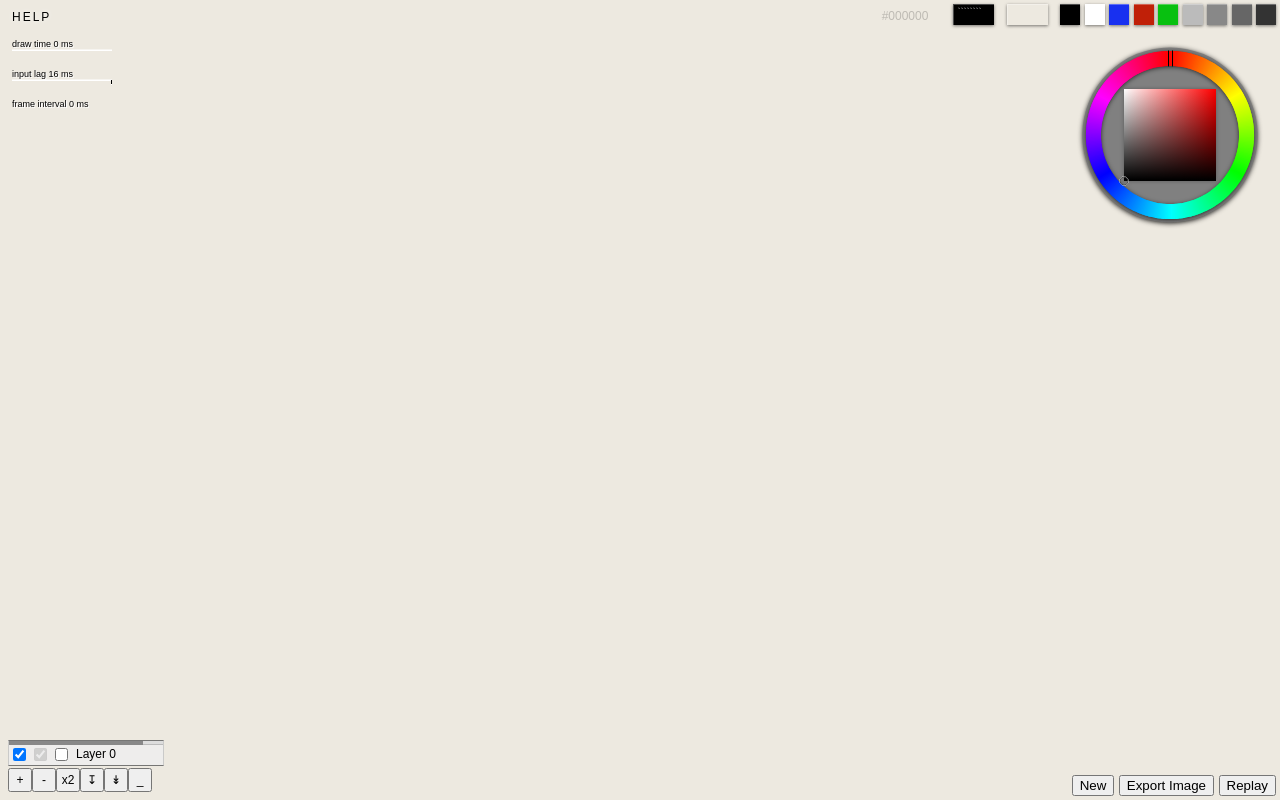
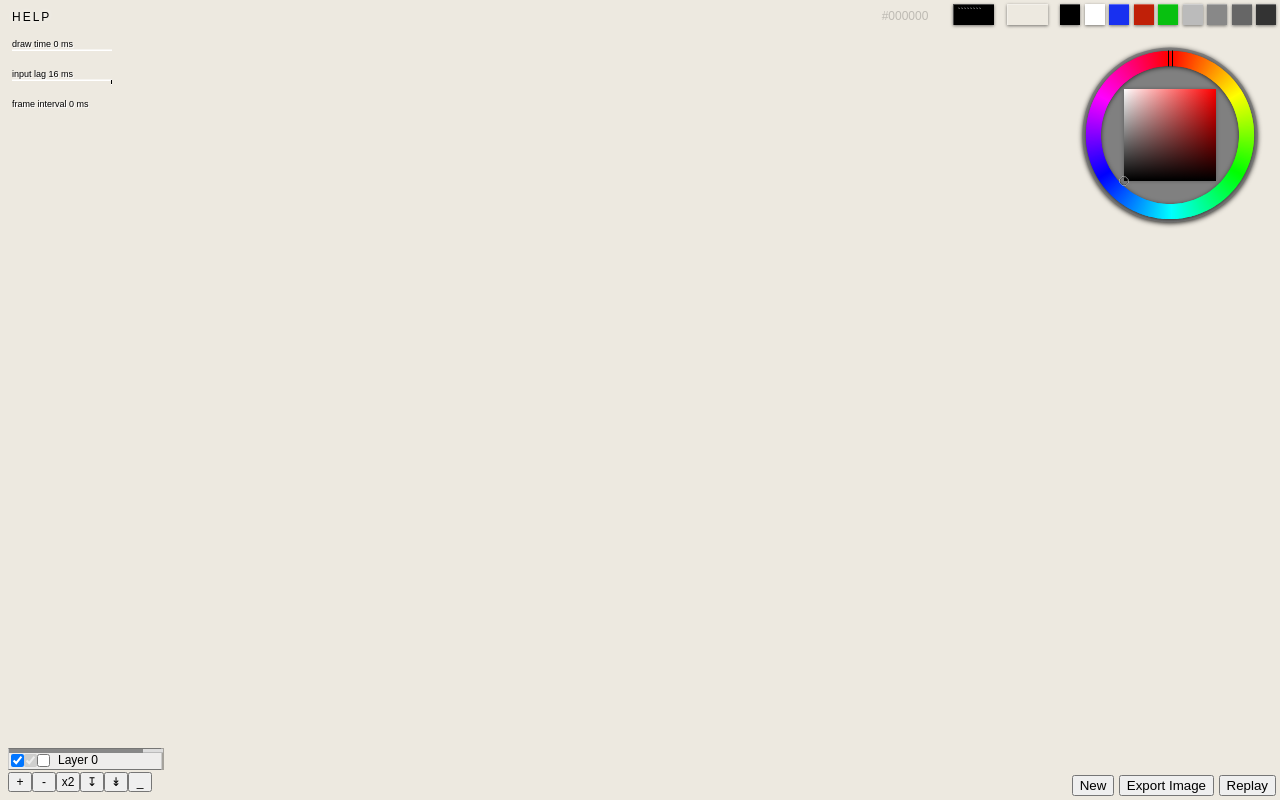
Before and after one commit to kig/drawmore, a plain HTML site: page index.html in a window 1280 px wide. Drawn offline with Linux system fonts and the light colour scheme.

Commit message:
layerwidget: smaller layers, smaller buttons, disable spellcheck, fix layer name editing

```diff
--- a/css/layerwidget.css
+++ b/css/layerwidget.css
@@ -4,9 +4,8 @@
 }
 .layerWidget button {
   width: 24px;
-  height: 24px;
-  padding: 0px;
-  padding-bottom: 1px;
+  height: 20px;
+  padding: 1px;
   margin: 0px;
   font-size: 12px;
 }
@@ -28,10 +27,9 @@
   list-style: none;
   margin: 0px;
   margin-bottom: 2px;
-  padding: 4px;
-  padding-top: 6px;
+  padding: 2px;
+  padding-top: 4px;
   padding-bottom: 2px;
-  padding-bottom: 4px;
   padding-right: 26px;
   font-size: 12px;
   border: 1px solid rgba(0,0,0,0.15);
@@ -48,10 +46,12 @@
 .layers input[type=checkbox] {
   vertical-align: bottom;
   margin: 0px;
-  margin-right: 8px;
 }
 .layers .current input[type=checkbox] {
   opacity: 1;
+}
+.layers span {
+  margin-left: 8px;
 }
 .layerOpacitySlider {
   cursor: pointer;
--- a/src/layerwidget.js
+++ b/src/layerwidget.js
@@ -174,6 +174,7 @@ LayerWidget = Klass({
       SPAN(layer.name, {
         contentEditable: true,
         tabIndex: -1,
+        spellcheck: false,
         style: {cursor: 'text'},
         onchange: function(ev) {
           self.app.renameLayer(layer.uid, this.textContent);
@@ -191,8 +192,8 @@ LayerWidget = Klass({
           }
           ev.stopPropagation();
         },
-        onkeyup : Event.cancel,
-        onclick : Event.cancel
+        onkeyup : function(ev) {ev.stopPropagation()},
+        onclick : function(ev) {ev.stopPropagation()}
       }), {
       onmousedown : function(ev) {
         this.down = true;
```
